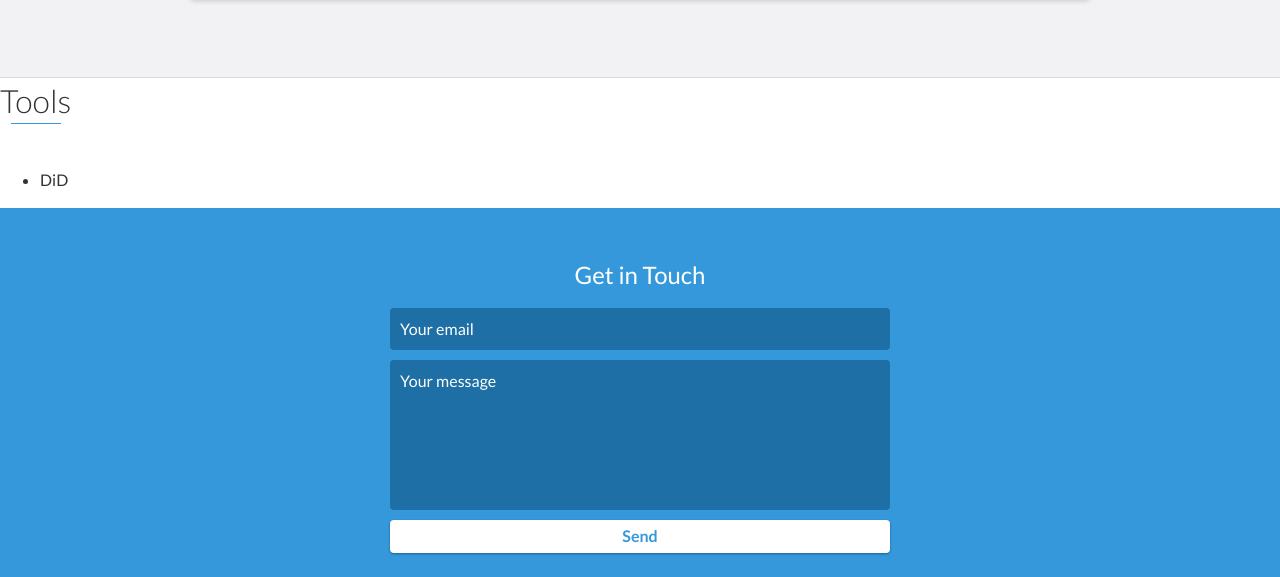
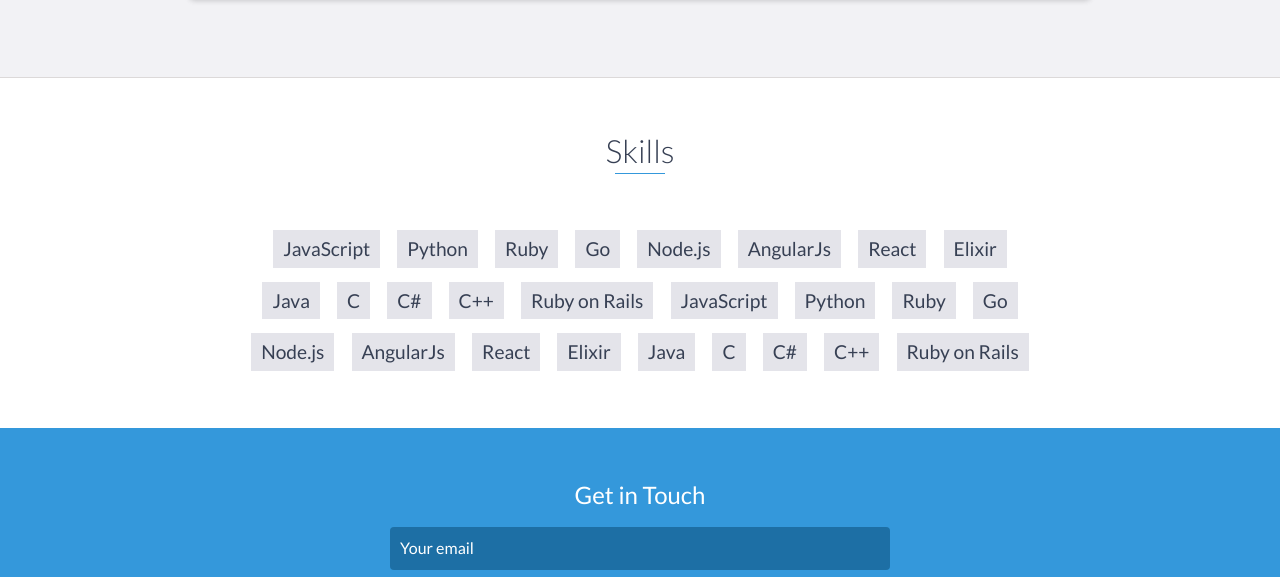
Before and after one commit to NathanVieira38/NathanVieira38.github.io, a website: page index.html in a window 1280 px wide. Shown: the part 3157-3734 px from the top of the page. Drawn offline with nearby package versions, Linux system fonts and the light colour scheme.

Commit message:
Update index.html

```diff
--- a/index.html
+++ b/index.html
@@ -184,19 +184,47 @@
     </div>
     <!-- End #projects -->
 
-    <div id="Tools">
-        <h2 class="heading">Tools</h2>
+   <div id="skills">
+        <h2 class="heading">Skills</h2>
         <ul>
-        	<li>DiD</li>
+            <li>JavaScript</li>
+            <li>Python</li>
+            <li>Ruby</li>
+            <li>Go</li>
+            <li>Node.js</li>
+            <li>AngularJs</li>
+            <li>React</li>
+            <li>Elixir</li>
+            <li>Java</li>
+            <li>C</li>
+            <li>C#</li>
+            <li>C++</li>
+            <li>Ruby on Rails</li>
+            <li>JavaScript</li>
+            <li>Python</li>
+            <li>Ruby</li>
+            <li>Go</li>
+            <li>Node.js</li>
+            <li>AngularJs</li>
+            <li>React</li>
+            <li>Elixir</li>
+            <li>Java</li>
+            <li>C</li>
+            <li>C#</li>
+            <li>C++</li>
+            <li>Ruby on Rails</li>
+        </ul>
+    </div>
+    <!-- End #skills <li>DiD</li>
 		<!--<li>Search Matching</li>
 		<li>Dynamic Optimal Control</li>
 		<li>IV</li>
 		<li>DiD</li>
 		<li>Local Projection</li>
-		<li>Path Analysis</li> -->
+		<li>Path Analysis</li>
 	</ul>
     </div>
-    <!-- End #Tools -->
+     End #Tools -->
 
     <div id="contact">
         <h2>Get in Touch</h2>
```
